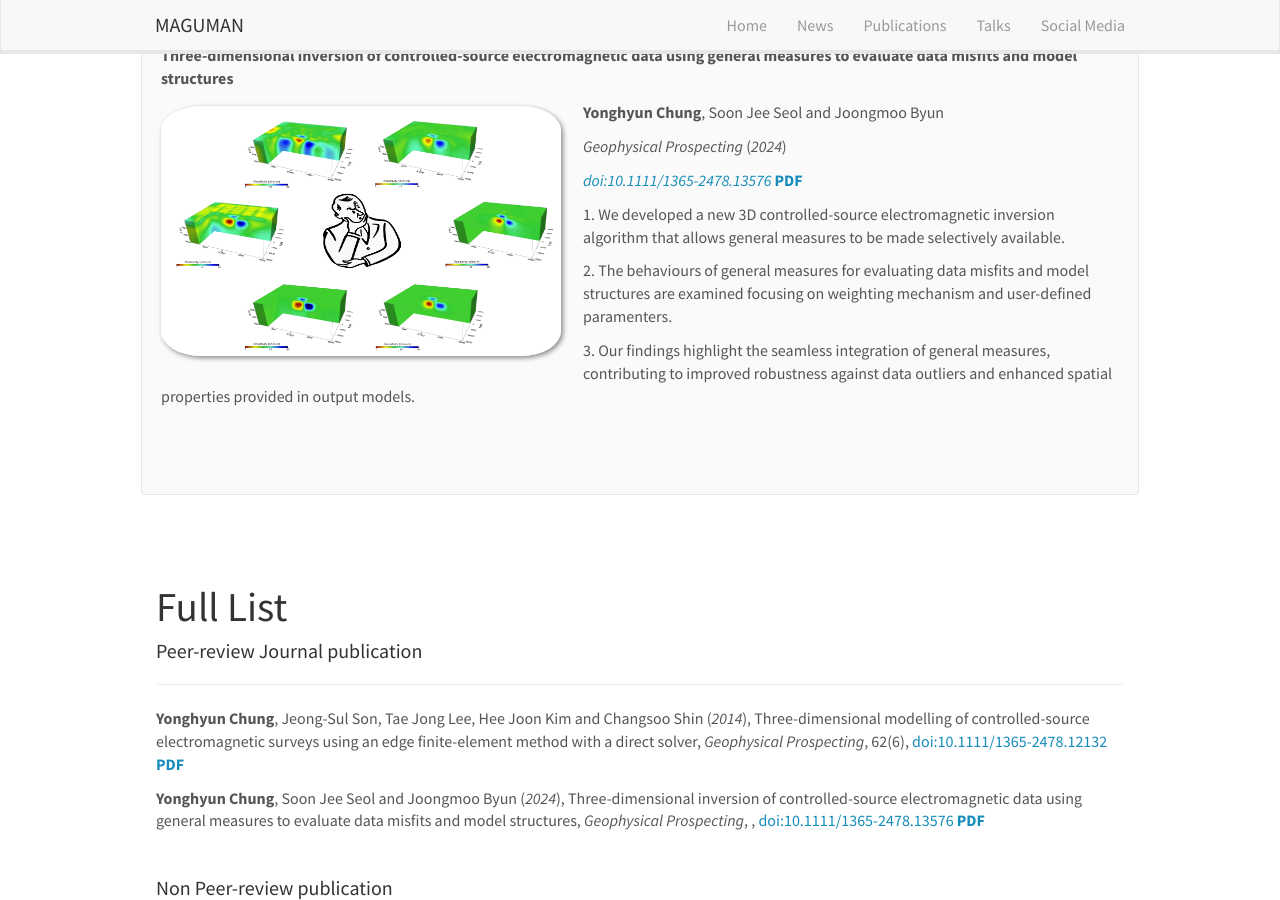
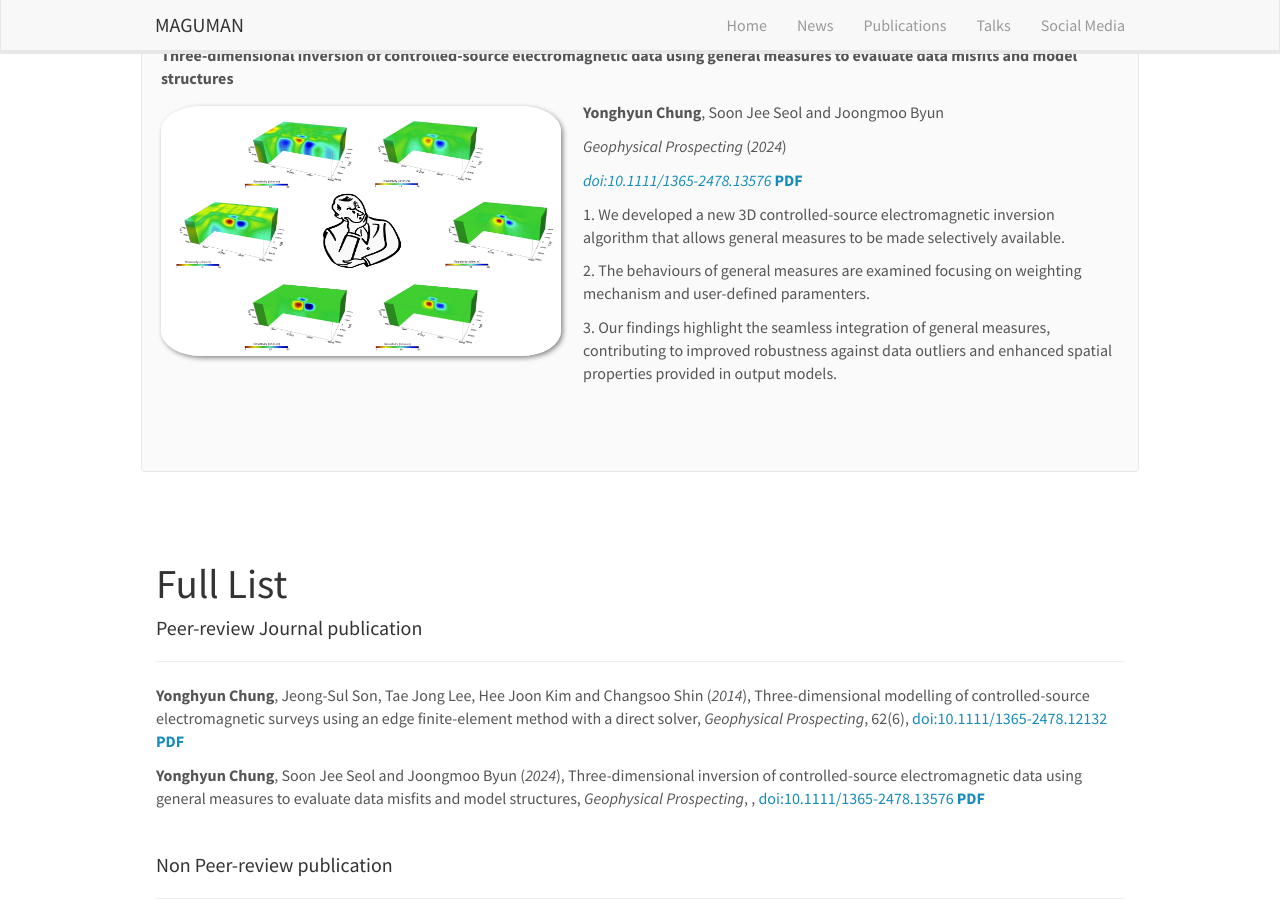
Before and after one commit to maguman/maguman.github.io, a Jekyll site: the page built from _pages/publications.md, in a window 1280 px wide and 900 px high, scrolled down 639 px. Built offline with Jekyll 4.4.1, drawn with Linux system fonts in a browser that asks for light colours; nearby versions of some CDN libraries.

Commit message:
Update publist.yml

```diff
--- a/_data/publist.yml
+++ b/_data/publist.yml
@@ -49,7 +49,7 @@
   image: SEG17.PNG
   description:
   key1: We developed a new 3D controlled-source electromagnetic inversion algorithm that allows general measures to be made selectively available.
-  key2: The behaviours of general measures for evaluating data misfits and model structures are examined focusing on weighting mechanism and user-defined paramenters.
+  key2: The behaviours of general measures are examined focusing on weighting mechanism and user-defined paramenters.
   key3: Our findings highlight the seamless integration of general measures, contributing to improved robustness against data outliers and enhanced spatial properties provided in output models.
   authors: <strong>Yonghyun Chung</strong>, Soon Jee Seol and Joongmoo Byun
   link:
```
